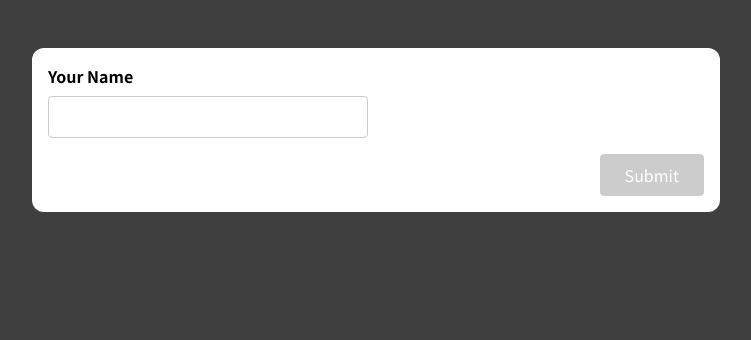
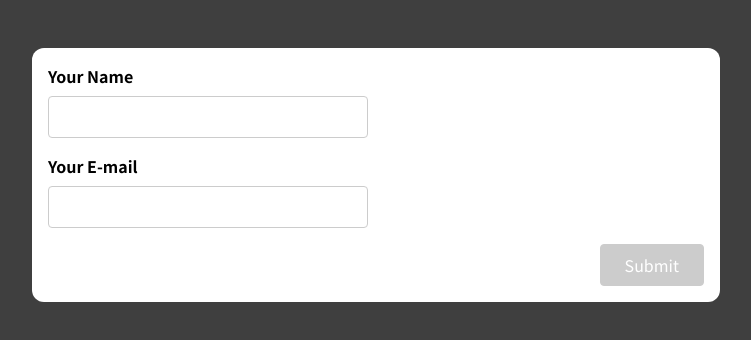
Before and after one commit to andriy-koz/academind-react-course, a React (Create React App) app: page / in a window 1280 px wide. Shown: the top 340 px of the page, without its empty margins (264-1015 px from the left). Built offline with nearby package versions, Linux system fonts and the light colour scheme.

Commit message:
assignment-add-email-input

```diff
--- a/src/components/SimpleInput.js
+++ b/src/components/SimpleInput.js
@@ -1,53 +1,54 @@
-// Dealing with form submission and user input
-// Ways of getting user input:
-//  1. useRef -> Get the value on submitting
-//  2. useState -> Get the value on every key stroke and update state
-
 import { useState } from 'react';
 
 const SimpleInput = props => {
-  // useState: initialize
+  // === Handling Name Input ===
   const [enteredName, setEneteredName] = useState('');
   const [enteredNameTouched, setEnteredNameTouched] = useState(false);
-
   const enteredNameIsValid = enteredName.trim() !== '';
   const nameInputIsInvalid = !enteredNameIsValid && enteredNameTouched;
-
-  let formIsValid = false;
-
-  if (enteredNameIsValid) {
-    formIsValid = true;
-  }
-
-  // Function to update state on input change, for useState aproach
   const nameInputChangeHandler = event => {
     setEneteredName(event.target.value);
   };
-
-  // Handles states when the input lost focus
-  const nameInputBlurHandler = event => {
+  const nameInputBlurHandler = () => {
     setEnteredNameTouched(true);
   };
 
-  // Function to get the entered value on submission, used for both aproaches
+  // === Handling Email input ===
+  const [enteredEmail, setEnteredEmail] = useState('');
+  const [enteredEmailTouched, setEnteredEmailTouched] = useState(false);
+  const enteredEmailIsValid = /.*@.*\..+/.test(enteredEmail);
+  const emailInputIsInvalid = !enteredEmailIsValid && enteredEmailTouched;
+  const emailInputChangeHandler = event => {
+    setEnteredEmail(event.target.value);
+  };
+  const emailInputBlurHandler = () => {
+    setEnteredEmailTouched(true);
+  };
+
+  // === Handling overall Form ===
+  let formIsValid = false;
+  if (enteredNameIsValid && enteredEmailIsValid) {
+    formIsValid = true;
+  }
   const formSubmissionHandler = event => {
     event.preventDefault();
-    // Setting touched to true, because we assume that on submission every form input was touched
     setEnteredNameTouched(true);
-    // Form Validation: if !valid trigger validation state and return
-    if (!enteredNameIsValid) {
+    if (!enteredNameIsValid || !enteredEmailIsValid) {
       return;
     }
-    // useState: just get the current enteredName value
     console.log(enteredName);
+    console.log(enteredEmail);
     setEneteredName('');
     setEnteredNameTouched(false);
+    setEnteredEmail('');
+    setEnteredEmailTouched(false);
   };
 
-  // Validation: adding dynamic class names to form
-  const nameInputClasses = nameInputIsInvalid
-    ? 'form-control invalid'
-    : 'form-control';
+  // === Dynamic classes ===
+  const inputClasses = input =>
+    input ? 'form-control invalid' : 'form-control';
+  const nameInputClasses = inputClasses(nameInputIsInvalid);
+  const emailInputClasses = inputClasses(emailInputIsInvalid);
 
   return (
     <form onSubmit={formSubmissionHandler}>
@@ -57,14 +58,24 @@ const SimpleInput = props => {
           type='text'
           id='name'
           value={enteredName}
-          // Pointer to state handler on every key stroke
           onChange={nameInputChangeHandler}
-          // Built-in property wich allows to react when the user clicked outside of the input, and it lost its focus
           onBlur={nameInputBlurHandler}
         />
-        {/* From validation: provide user feedback based on validation state */}
         {nameInputIsInvalid && (
           <p className='error-text'>Name must not be empty.</p>
+        )}
+      </div>
+      <div className={emailInputClasses}>
+        <label htmlFor='email'>Your E-mail</label>
+        <input
+          type='email'
+          id='email'
+          value={enteredEmail}
+          onChange={emailInputChangeHandler}
+          onBlur={emailInputBlurHandler}
+        />
+        {emailInputIsInvalid && (
+          <p className='error-text'>E-mail must be valid.</p>
         )}
       </div>
       <div className='form-actions'>
```
